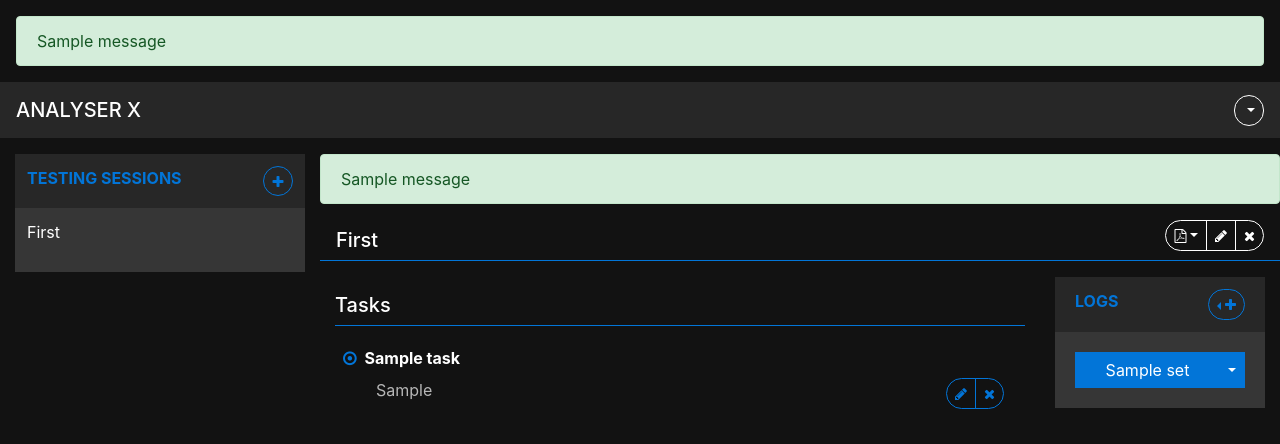
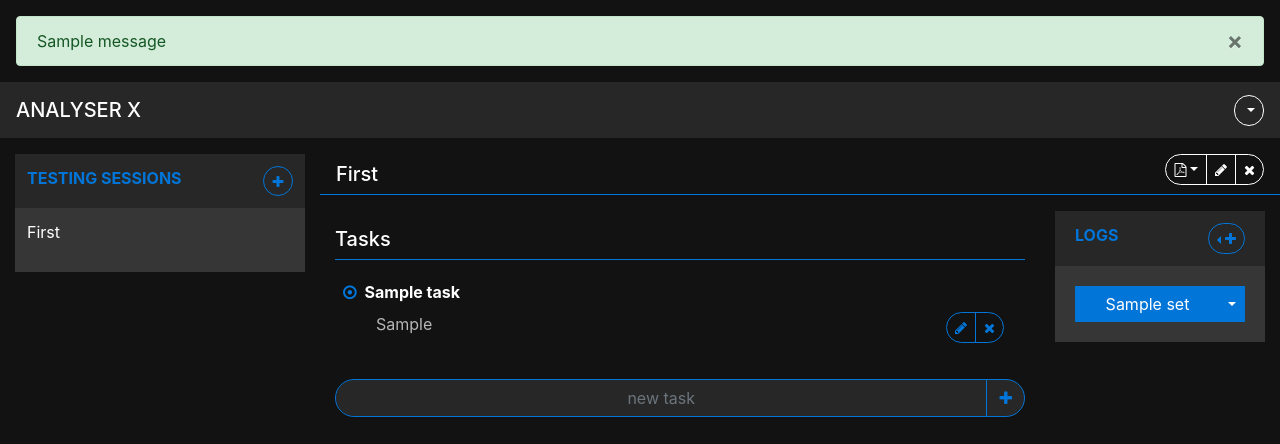
Before and after one commit to vaidasal/AnalyserX, a Flask app: page /project/1 in a window 1280 px wide. Shown: the top 444 px of the page. Run offline with Flask 2, Linux system fonts and the light colour scheme; data comes from the database, SQL or seed files in the repository; tables that the repository leaves empty hold one stand-in row (values such as "Sample post"); one stand-in notice (Sample message) is shown; data that the repository does not hold is empty; some libraries are stand-ins or nearby versions.

Commit message:
New Log alerts and error handling

```diff
--- a/flask/analyser/routes.py
+++ b/flask/analyser/routes.py
@@ -182,7 +182,12 @@
             setting = Settings.query.filter_by(project_id=curr_project).first()
 
             for file in form.log_file.data:
+
                 if file.filename == "":
+                    flash("File selection was empty...", "warning")
+                    return redirect(url_for('session', session_id=session))
+                elif file.filename.split(".")[-1] != "ulg":
+                    flash("Selected file format is not supported. Only .ulg files can be imported", "warning")
                     return redirect(url_for('session', session_id=session))
 
                 (log_path, file_name) = save_file(file)
--- a/flask/analyser/templates/base.html
+++ b/flask/analyser/templates/base.html
@@ -21,6 +21,8 @@
         <div class="alert alert-{{ category }} m-3">
           <span>{{ message }}</span>
           <button type="button" class="close" data-dismiss="alert" aria-label="Close">
+            <span aria-hidden="true">&times;</span>
+          </button>
         </div>
       {% endfor %}
      {% endif %}
--- a/flask/analyser/templates/body.html
+++ b/flask/analyser/templates/body.html
@@ -1,17 +1,6 @@
 <!DOCTYPE html>
 {% extends "project.html" %}
 {% block project_block %}
-
-
-{% with messages = get_flashed_messages(with_categories=true) %}
- {% if messages %}
-  {% for category, message in messages %}
-    <div class="alert alert-{{ category }}">
-      {{ message }}
-    </div>
-  {% endfor %}
- {% endif %}
-{% endwith %}
 
 
 <nav>
```
